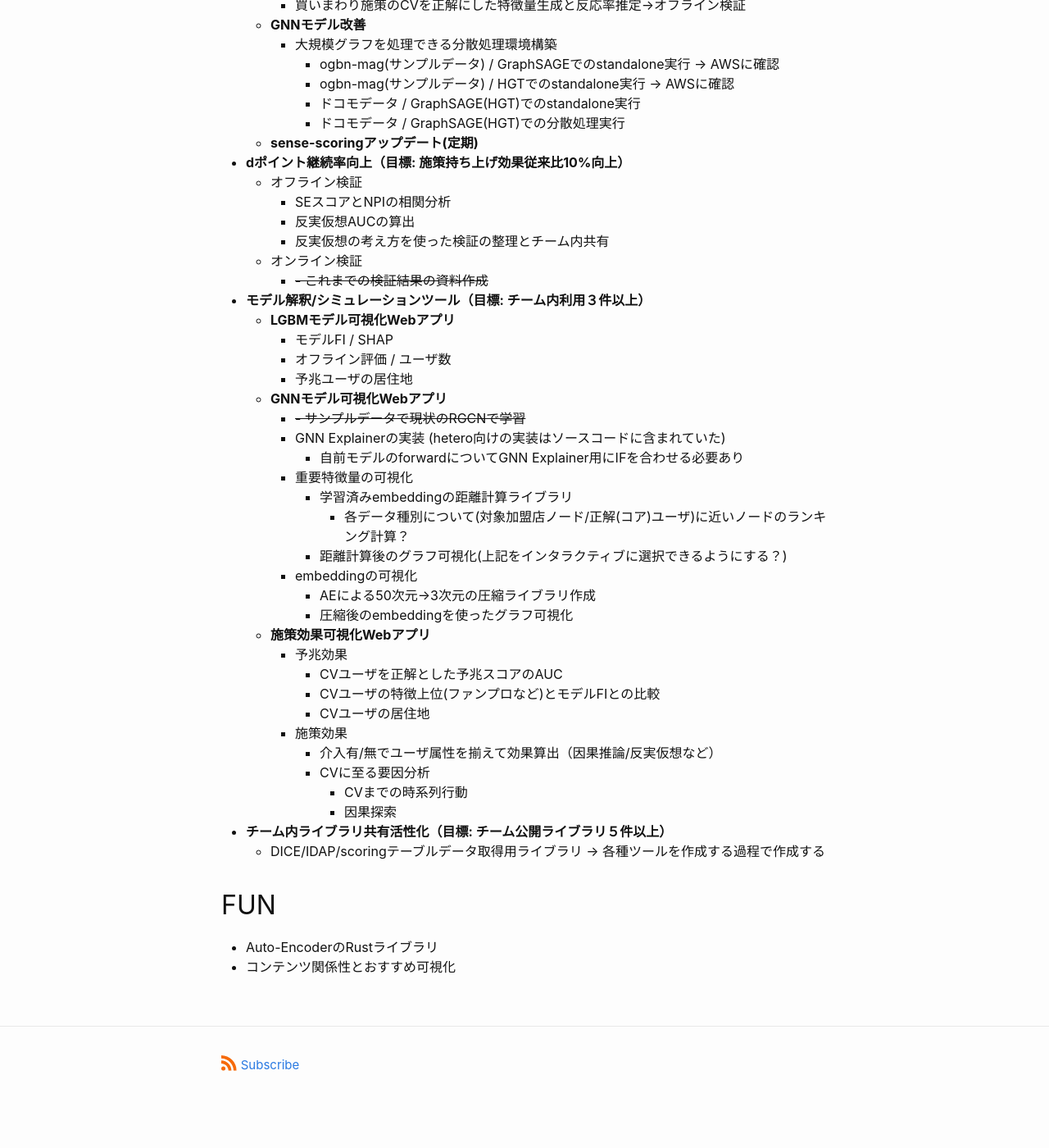
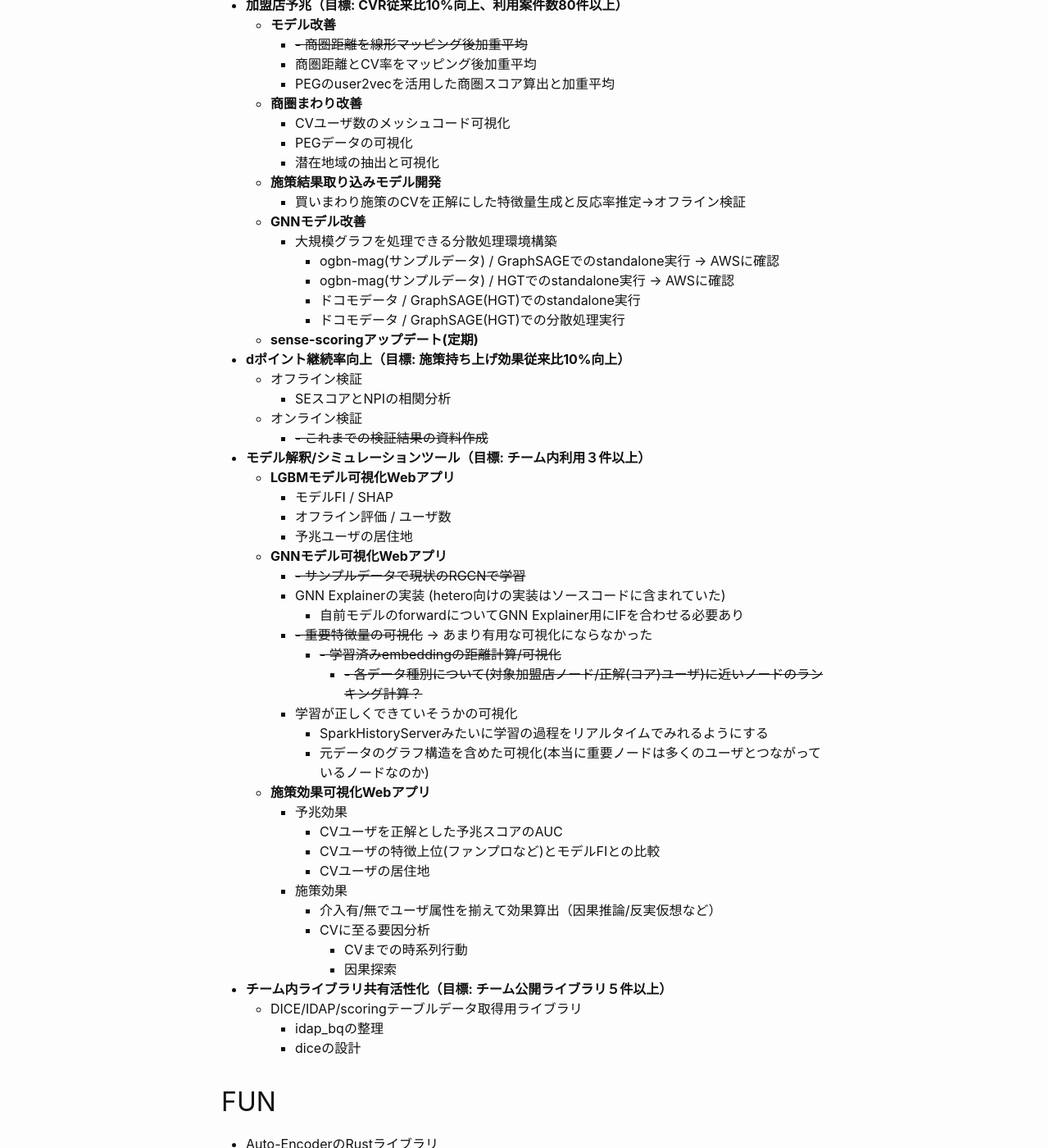
Before and after one commit to harperfu6/harperfu6.github.io, a Jekyll site: the page built from todo.md, in a window 1280 px wide and 1400 px high, scrolled down 932 px. Shown: the whole window at 82% size. Built offline with Jekyll 4.4.1, drawn with Linux system fonts in a browser that asks for light colours; before the commit the page ends 2302 px from its top, so only the background shows below that; some of the changed text lies outside the part shown.

Commit message:
update todo

```diff
--- a/todo.md
+++ b/todo.md
@@ -6,9 +6,13 @@ permalink: /todo/
 
 ## THIS MONTH
 - **加盟店予兆（目標: CVR従来比10%向上、利用案件数80件以上）**
+	- **sense-scoringアップデート(定期)**
+		- 前月分の予兆スコアとの差分計算ツール作成
+		- 実績ユーザ含めて出力
+		- テーブルメトリクス定義
+		- 加盟店追加動作確認
 	- **施策結果取り込みモデル開発**
 		- 買いまわり施策のCVを正解にした特徴量生成と反応率推定->オフライン検証
-	- **sense-scoringアップデート(定期)**
 	- **GNNモデル改善**
 		- 大規模グラフを処理できる分散処理環境構築
 			- ogbn-mag(サンプルデータ) / GraphSAGEでのstandalone実行 -> AWSに確認
@@ -18,10 +22,15 @@ permalink: /todo/
 		- SEスコアとNPIの相関分析
 - **モデル解釈/シミュレーションツール（目標: チーム内利用３件以上）**
 	- **GNNモデル可視化Webアプリ**
-		- ~~- サンプルデータで現状のRGCNで学習~~
 		- GNN Explainerの実装 (hetero向けの実装はソースコードに含まれていた)
 			- 自前モデルのforwardについてGNN Explainer用にIFを合わせる必要あり
-- Auto-EncoderのRustライブラリ
+		- 学習が正しくできていそうかの可視化
+			- SparkHistoryServerみたいに学習の過程をリアルタイムでみれるようにする
+			- 元データのグラフ構造を含めた可視化(本当に重要ノードは多くのユーザとつながっているノードなのか)
+- **チーム内ライブラリ共有活性化（目標: チーム公開ライブラリ５件以上）**
+	- DICE/IDAP/scoringテーブルデータ取得用ライブラリ
+		- idap_bqの整理
+		- diceの設計
 
 ## WORK
 - **加盟店予兆（目標: CVR従来比10%向上、利用案件数80件以上）**
@@ -45,8 +54,6 @@ permalink: /todo/
 - **dポイント継続率向上（目標: 施策持ち上げ効果従来比10%向上）**
 	- オフライン検証
 		- SEスコアとNPIの相関分析
-		- 反実仮想AUCの算出
-		- 反実仮想の考え方を使った検証の整理とチーム内共有
 	- オンライン検証
 		- ~~- これまでの検証結果の資料作成~~
 - **モデル解釈/シミュレーションツール（目標: チーム内利用３件以上）**
@@ -58,13 +65,12 @@ permalink: /todo/
 		- ~~- サンプルデータで現状のRGCNで学習~~
 		- GNN Explainerの実装 (hetero向けの実装はソースコードに含まれていた)
 			- 自前モデルのforwardについてGNN Explainer用にIFを合わせる必要あり
-		- 重要特徴量の可視化
-			- 学習済みembeddingの距離計算ライブラリ
-				- 各データ種別について(対象加盟店ノード/正解(コア)ユーザ)に近いノードのランキング計算？
-			- 距離計算後のグラフ可視化(上記をインタラクティブに選択できるようにする？)
-		- embeddingの可視化
-			- AEによる50次元->3次元の圧縮ライブラリ作成
-			- 圧縮後のembeddingを使ったグラフ可視化
+		- ~~- 重要特徴量の可視化~~ -> あまり有用な可視化にならなかった
+			- ~~- 学習済みembeddingの距離計算/可視化~~
+				- ~~- 各データ種別について(対象加盟店ノード/正解(コア)ユーザ)に近いノードのランキング計算？~~
+		- 学習が正しくできていそうかの可視化
+			- SparkHistoryServerみたいに学習の過程をリアルタイムでみれるようにする
+			- 元データのグラフ構造を含めた可視化(本当に重要ノードは多くのユーザとつながっているノードなのか)
 	- **施策効果可視化Webアプリ**
 		- 予兆効果
 			- CVユーザを正解とした予兆スコアのAUC
@@ -76,9 +82,13 @@ permalink: /todo/
 				- CVまでの時系列行動
 				- 因果探索
 - **チーム内ライブラリ共有活性化（目標: チーム公開ライブラリ５件以上）**
-	- DICE/IDAP/scoringテーブルデータ取得用ライブラリ -> 各種ツールを作成する過程で作成する
+	- DICE/IDAP/scoringテーブルデータ取得用ライブラリ
+		- idap_bqの整理
+		- diceの設計
 
 
 ## FUN
 - Auto-EncoderのRustライブラリ
+	- ~~- 基本機能の作成~~
+	- GPU対応
 - コンテンツ関係性とおすすめ可視化
```
